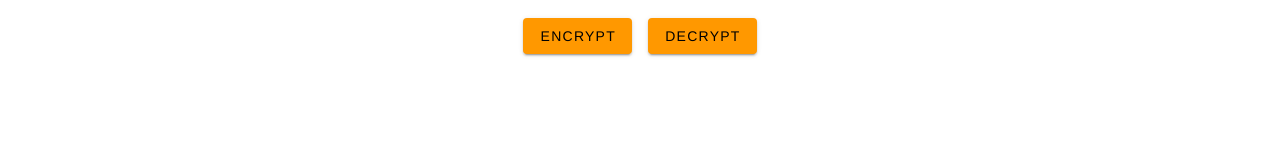
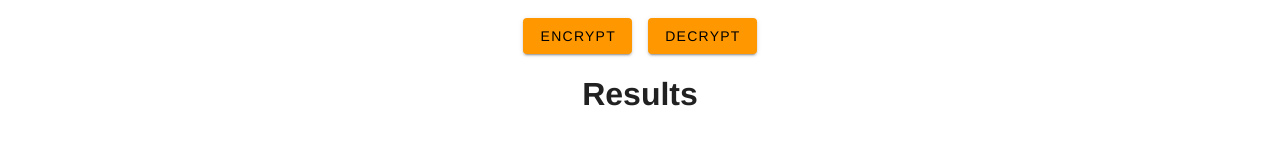
Before and after one commit to dolnuea/frontend-alt-n-bit, a Vue app: page / in a window 1280 px wide. Shown: the part 806-950 px from the top of the page. Before the commit the page ends 920 px from the top, so only its background shows below. Built offline with nearby package versions, Linux system fonts and the light colour scheme.

Commit message:
add results header

```diff
--- a/src/views/AltNBitViewText.vue
+++ b/src/views/AltNBitViewText.vue
@@ -53,6 +53,7 @@
   </v-row>
 
   <v-container>
+    <h1>Results</h1>
     <v-row justify="center" class="mt-4">
       <v-col cols="12" sm="8" md="6">
         <v-card v-if="result" rounded min-height="500">
```
